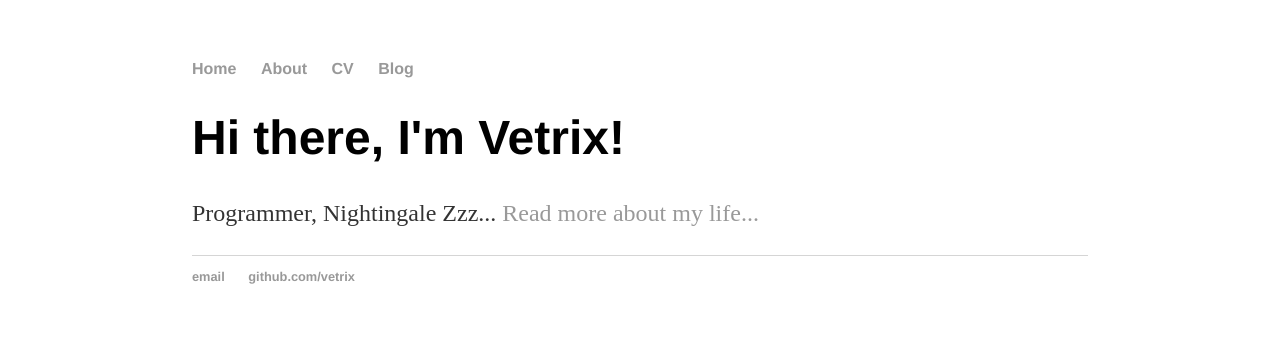
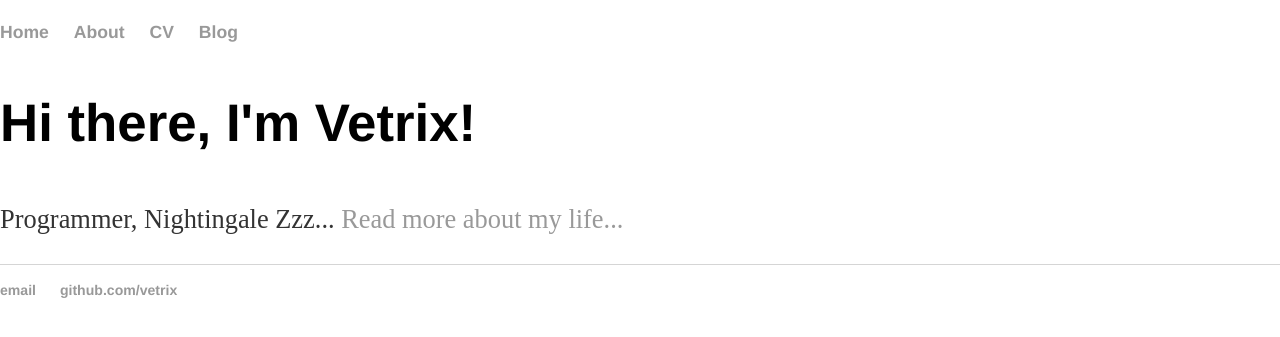
Before and after one commit to Vetrix/vetrix.github.io, a Jekyll site: the page built from index.html, in a window 1280 px wide. Shown: the top 337 px of the page. Built offline with Jekyll 4.4.1, drawn with Linux system fonts in a browser that asks for light colours.

Commit message:
Update main.css

```diff
--- a/css/main.css
+++ b/css/main.css
@@ -1,6 +1,29 @@
+$content-width: 800px;
+$main: #19CCAA;
+$font-style: 'Open Sans', sans-serif;
+$font-color: #262626;
+$link-color: #425469;
+$link-hover-color: $main;
+$heading-font: 'Muli', sans-serif;
+$heading-font-color: #425469;
+$light: #E7EDF4;
+$header:  #1D1425;
+
+*,
+*::before,
+*::after {
+	-webkit-box-sizing: border-box;
+	-moz-box-sizing: border-box;
+	box-sizing: border-box;
+}
+
 body {
-    margin: 60px auto;
-    width: 70%;
+    margin: 0;
+	color: $font-color;
+	font-family: $font-style;
+	font-size: 1.1em;
+	line-height: 1.6;
+-webkit-font-smoothing: antialiased;
 }
 nav ul, footer ul {
     font-family:'Helvetica', 'Arial', 'Sans-Serif';
@@ -17,7 +40,8 @@ a {
     color: #999;
 }
 a:hover {
-    text-decoration: underline;
+	color: $link-hover-color;
+text-decoration: underline;
 }
 h1 {
     font-size: 3em;
```
